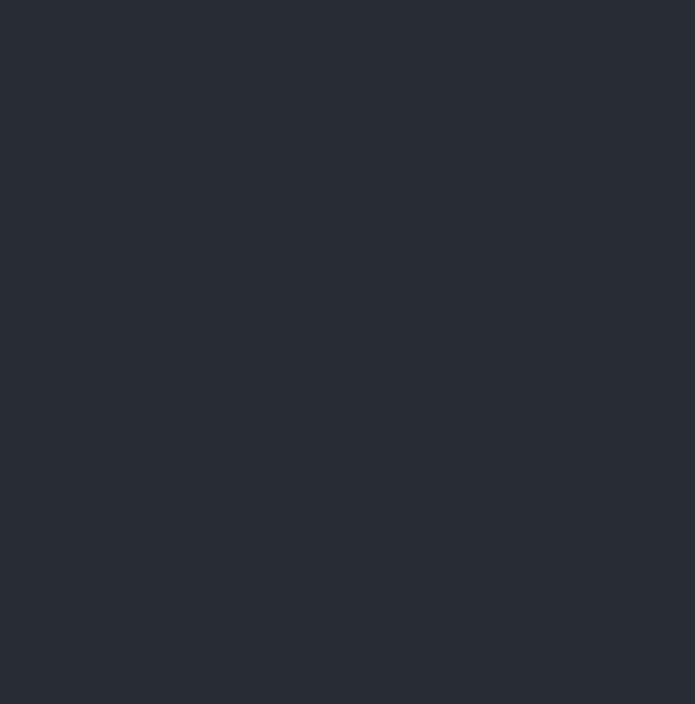
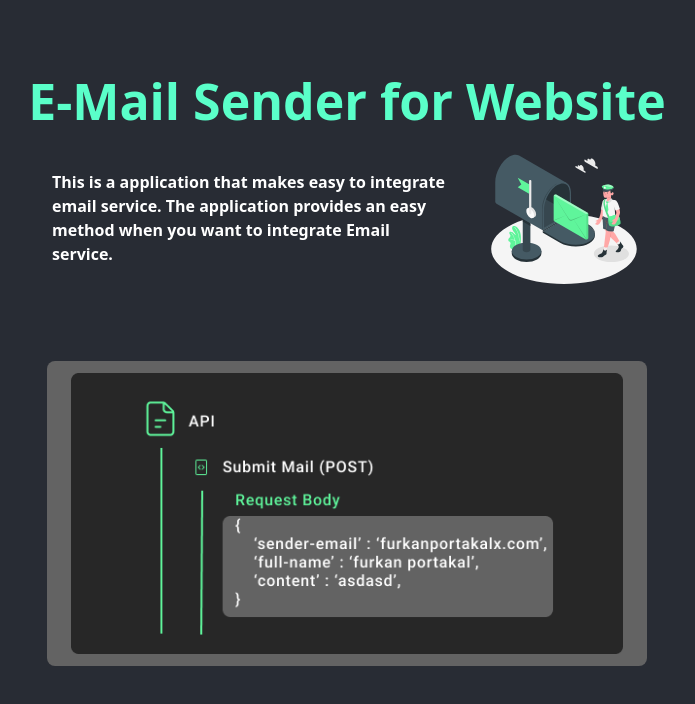
Before and after one commit to fport/spacez-link, a Next.js app: page /docs in a window 1280 px wide. Before the commit this address had no page. Shown: the top 704 px of the page, without its empty margins (293-988 px from the left). Built offline with nearby package versions, Linux system fonts and the light colour scheme.

Commit message:
:sparkles: feat: add docs page
feat: add docs page

```diff
--- /dev/null
+++ b/components/docs/index.js
@@ -0,0 +1,12 @@
+import React from 'react';
+import styles from './index.module.css';
+
+export default function DocsComponent() {
+  return (
+    <div className={styles.container}>
+      <div className={styles.content}>
+        <img src="/docs.png" alt="docs" />
+      </div>
+    </div>
+  );
+}
--- /dev/null
+++ b/components/docs/index.module.css
@@ -0,0 +1,7 @@
+.container {
+    @apply flex flex-col items-center justify-center mt-64 w-full;
+}
+
+.content {
+    @apply flex items-center justify-start flex-col w-full text-gray bg-shadow max-w-600 p-large rounded-2xl;
+}
--- a/components/hero/index.js
+++ b/components/hero/index.js
@@ -1,15 +1,20 @@
 import React from 'react';
 import styles from './index.module.css';
 import { Postman } from '@svg';
+import Link from 'next/link';
 
 export default function Hero() {
   return (
     <div className={styles.container}>
-      <h2 className={styles.heroTitle}>E-Mail Sender for Website</h2>
+      <Link href="/">
+        <a className={styles.heroTitle}>E-Mail Sender for Website</a>
+      </Link>
 
       <div className={styles.content}>
         <p className={styles.contentText}>
-            This is a application that makes easy to integrate email service. The application provides an easy method when you want to integrate Email service.
+          This is a application that makes easy to integrate email service. The
+          application provides an easy method when you want to integrate Email
+          service.
         </p>
         <Postman />
       </div>
--- a/components/result/index.js
+++ b/components/result/index.js
@@ -21,7 +21,7 @@ export default function Info({ data }) {
           {data}
         </div>
         <span className={styles.copy}>{isCopied && 'kopyalandi'}</span>
-        <Link href="/result">
+        <Link href="/docs">
           <a className={styles.btn}>Get Document</a>
         </Link>
       </div>
--- /dev/null
+++ b/pages/docs.js
@@ -0,0 +1,15 @@
+import React from 'react';
+import DocsComponent from '@c/docs';
+import Hero from '@c/hero';
+import Layout from '@c/layout';
+import Seo from '@c/seo';
+
+export default function Docs() {
+  return (
+    <Layout>
+      <Seo title="Documents" />
+      <Hero />
+      <DocsComponent />
+    </Layout>
+  );
+}
```
Also changed, not shown: public/docs.png (added).
